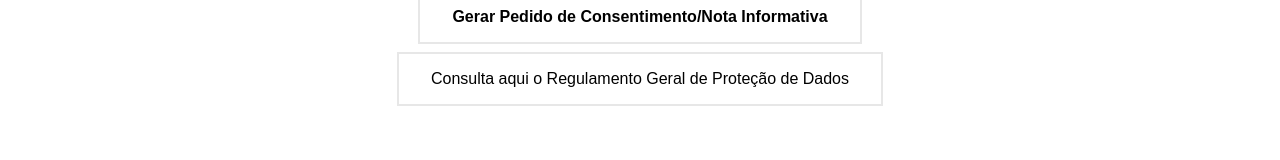
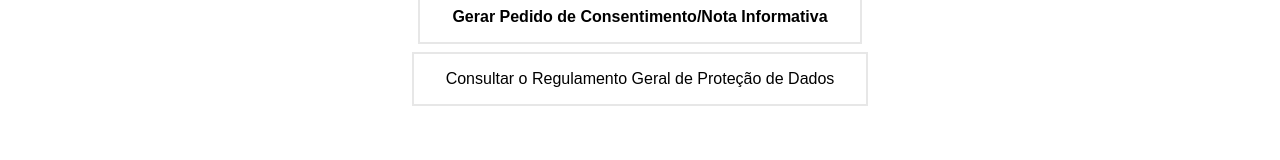
Before and after one commit to danielammartins/rgpd_app, a Vue app in the folder rgpd_app/: page / in a window 1280 px wide. Shown: the part 334-494 px from the top of the page. Built offline with nearby package versions, Linux system fonts and the light colour scheme.

Commit message:
fixed typo

```diff
--- a/rgpd_app/src/components/HomeBtns.vue
+++ b/rgpd_app/src/components/HomeBtns.vue
@@ -5,7 +5,7 @@
     </button>
     <button class="btnHome" id="btnConsultar">
       <a href="https://eur-lex.europa.eu/legal-content/PT/TXT/PDF/?uri=CELEX:32016R0679&from=PT" target="_blank">
-        Consulta aqui o Regulamento Geral de Proteção de Dados
+        Consultar o Regulamento Geral de Proteção de Dados
       </a>
     </button>
   </div>
```
